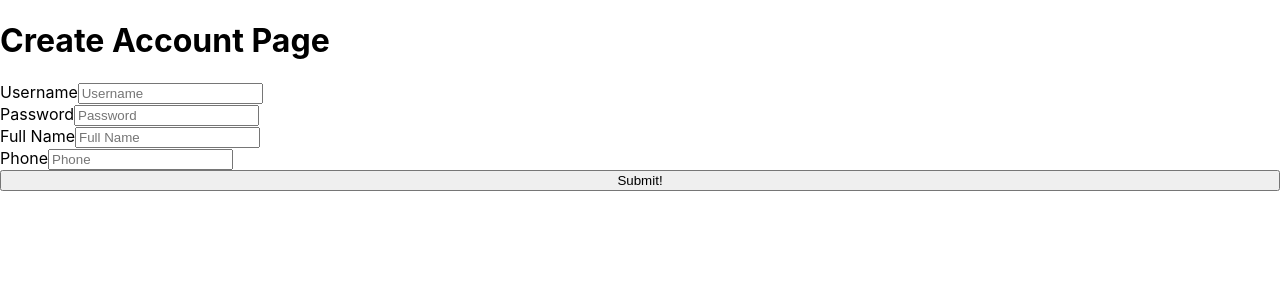
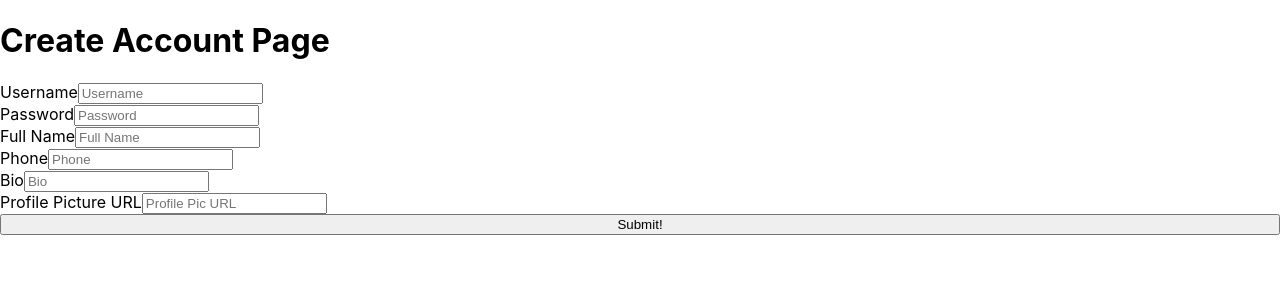
Before and after one commit to agorfine/Instagram, a React (Create React App) app in the folder client/: page /CreateAccount in a window 1280 px wide. Shown: the top 300 px of the page. Built offline with nearby package versions, Linux system fonts and the light colour scheme.

Commit message:
inputs working for forms

```diff
--- a/client/src/Components/NewAccount.js
+++ b/client/src/Components/NewAccount.js
@@ -9,6 +9,8 @@ export default class NewAccount extends Component {
     password:'',
     full_name: '',
     phone: '',
+    bio: '',
+    profpic: '',
     fireRedirect: false
   }
 
@@ -29,6 +31,10 @@ export default class NewAccount extends Component {
     axios.post('/', {
        username: this.state.username,
        password: this.state.password,
+       full_name: this.state.full_name,
+       phone: this.state.phone,
+       bio: this.state.bio,
+       profpic: this.state.profpic
     }).then(res => {
       this.setState({
         newId: res.data.data.id,
@@ -48,7 +54,7 @@ export default class NewAccount extends Component {
             <input
               type="text"
               placeholder="Username"
-              username="username"
+              name="username"
               value={this.state.username}
               onChange={(e) => this.handleInputChange(e)}
             />
@@ -58,7 +64,7 @@ export default class NewAccount extends Component {
             <input
               type="text"
               placeholder="Password"
-              username="password"
+              name="password"
               value={this.state.password}
               onChange={(e) => this.handleInputChange(e)}
             />
@@ -68,8 +74,8 @@ export default class NewAccount extends Component {
             <input
               type="text"
               placeholder="Full Name"
-              username="username"
-              value={this.state.username}
+              name="full_name"
+              value={this.state.full_name}
               onChange={(e) => this.handleInputChange(e)}
             />
           </label>
@@ -78,8 +84,28 @@ export default class NewAccount extends Component {
             <input
               type="text"
               placeholder="Phone"
-              username="username"
-              value={this.state.username}
+              name="phone"
+              value={this.state.phone}
+              onChange={(e) => this.handleInputChange(e)}
+            />
+          </label>
+          <label>
+            Bio
+            <input
+              type="text"
+              placeholder="Bio"
+              name="bio"
+              value={this.state.bio}
+              onChange={(e) => this.handleInputChange(e)}
+            />
+          </label>
+          <label>
+            Profile Picture URL
+            <input
+              type="text"
+              placeholder="Profile Pic URL"
+              name="profpic"
+              value={this.state.profpic}
               onChange={(e) => this.handleInputChange(e)}
             />
           </label>
```
